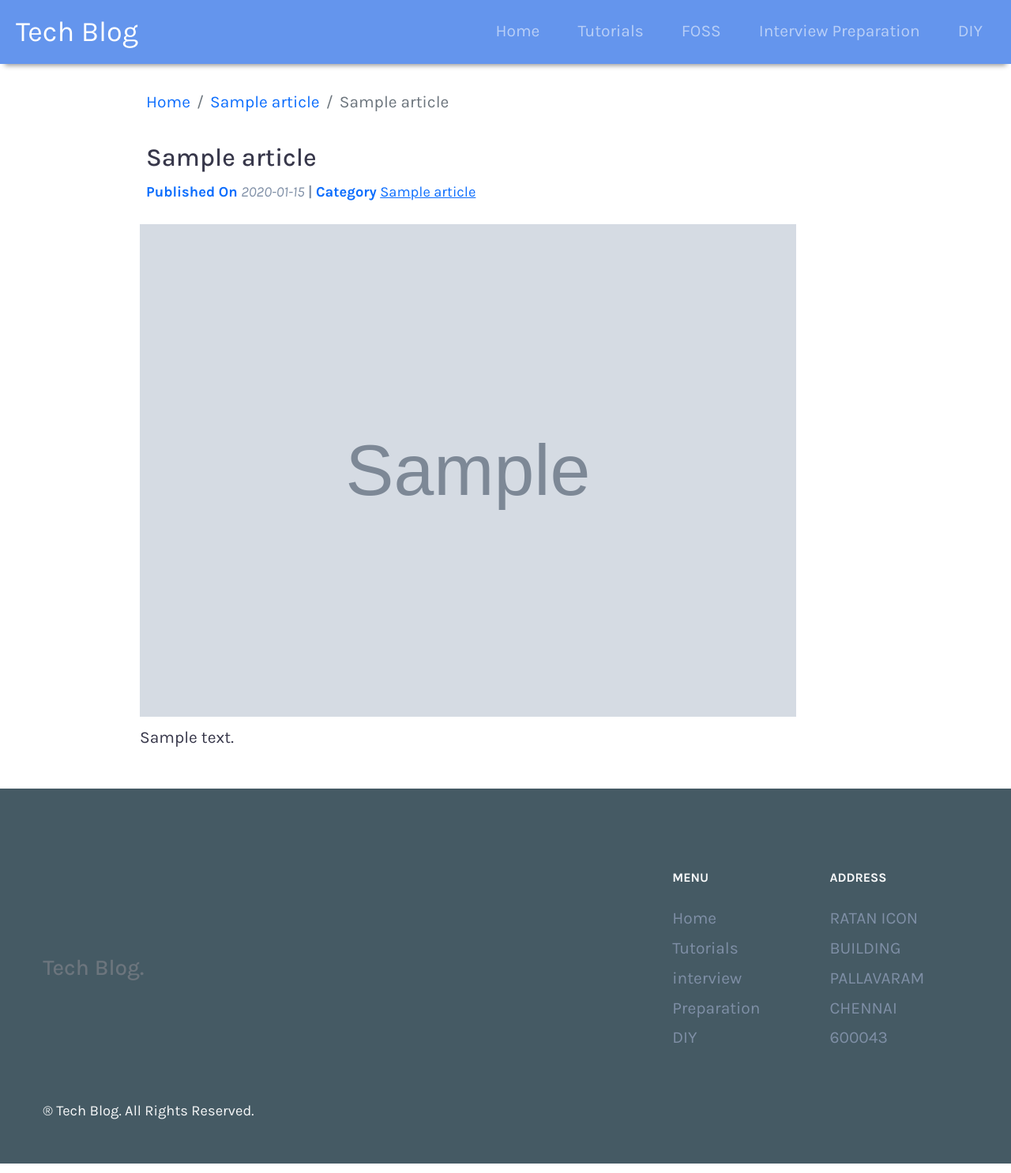
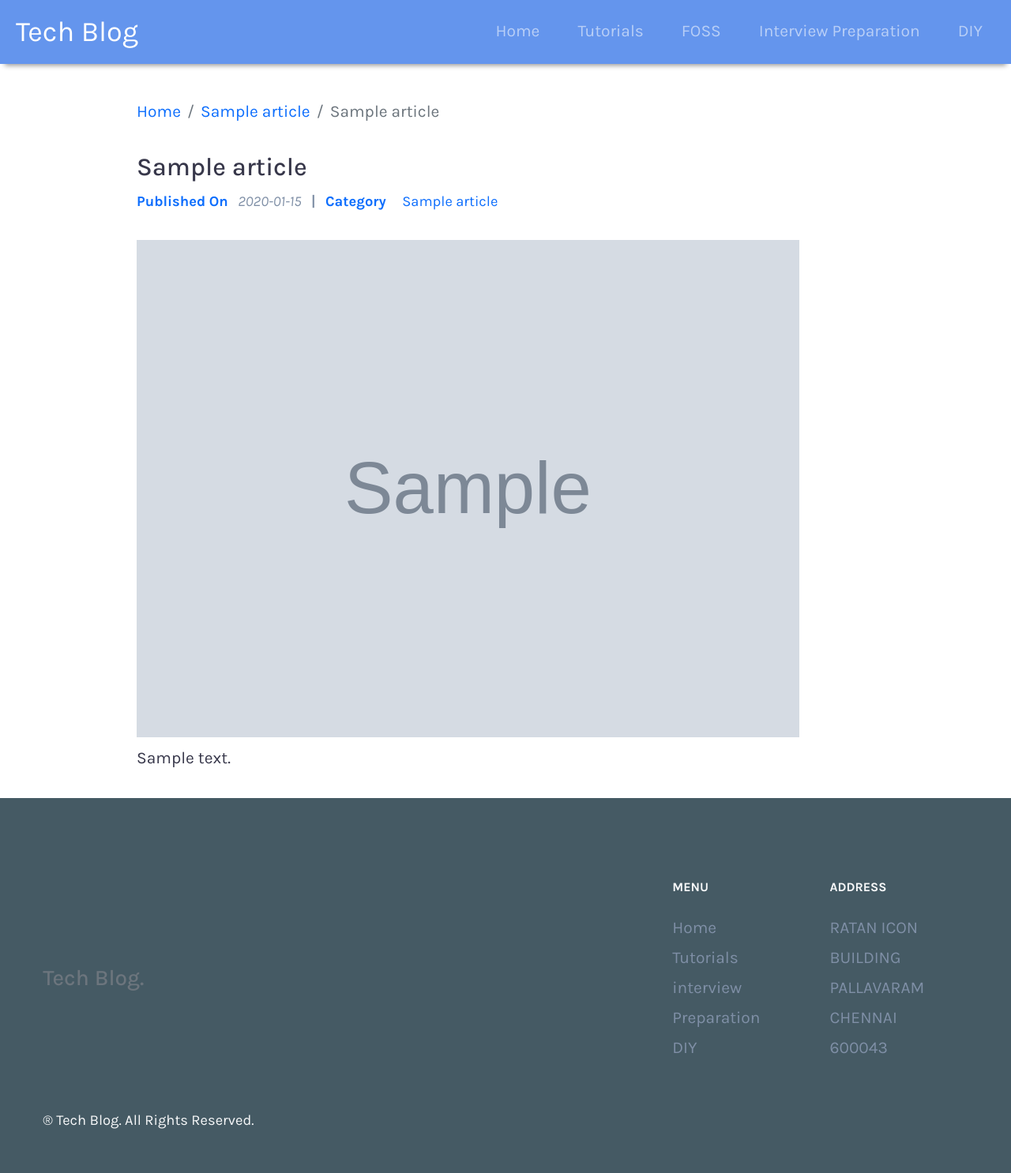
Before and after one commit to Ranilvannan/tech_blog, a Flask app: page /category/1/1 in a window 1280 px wide. Shown: the whole page at 79% size. Run offline with Flask 2, Linux system fonts and the light colour scheme; grey boxes marked "Sample" are stand-in pictures; a database or web service that is not in the repository returns one stand-in record (values such as "Sample title"); some libraries are stand-ins or nearby versions.

Commit message:
First commit

```diff
--- a/static/css/base.css
+++ b/static/css/base.css
@@ -111,3 +111,11 @@ p, li {
 .article {
     min-height: 900px;
 }
+
+.blog-info {
+    padding-left: 12px;
+}
+
+.blog-link {
+    text-decoration: none;
+}
--- a/template/blog_page.html
+++ b/template/blog_page.html
@@ -8,29 +8,29 @@
 <div class="container">
 	<div class="row">
         <div class="col-sm-1"></div>
-		<div class="col-sm-9 article pt-1">
+		<div class="col-sm-9 article py-4 px-2">
             <nav aria-label="breadcrumb">
-				<ol class="breadcrumb p-2">
+				<ol class="breadcrumb">
 					<li class="breadcrumb-item"><a href="/">Home</a></li>
 					<li class="breadcrumb-item active"><a href="{{ url_for('category_page', category_url=article.category_url) }}">{{ article.category_name }}</a></li>
 					<li class="breadcrumb-item active" aria-current="page">{{article.title}}</li>
 				</ol>
 			</nav>
 			<div class="story">
-                <div class="story-title p-2">
+                <div class="story-title py-3">
                     <h2>{{article.title}}</h2>
                     <p class="small">
                         <b class="text-primary pr-2">Published On</b>
-                        <i class="blog-info">{{ article.published_on.strftime('%Y-%m-%d') }}</i>
+                        <i class="px-2">{{ article.published_on.strftime('%Y-%m-%d') }}</i>
                         <strong>|</strong>
-                        <b class="text-primary pr-2">Category</b>
-                        <a class="blog-info blog-link" href="{{ url_for('category_page', category_url=article.category_url) }}">{{ article.category_name }}</a>
+                        <b class="text-primary pr-2 px-2">Category</b>
+                        <a class="blog-link px-2" href="{{ url_for('category_page', category_url=article.category_url) }}">{{ article.category_name }}</a>
                     </p>
                 </div>
                 {% if article.image_filename %}
                     <img src="{{ url_for('custom_images', filename=article.image_filename) }}" width="100%">
                 {% endif %}
-                <div class="story-content pt-2">
+                <div class="story-content py-2">
                     {{ article.content }}
                 </div>
             </div>
```
